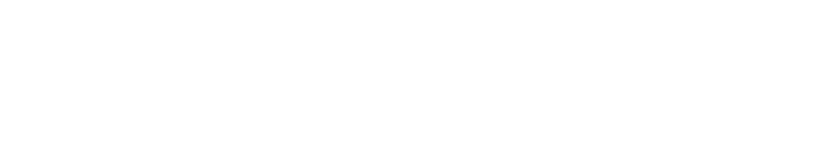
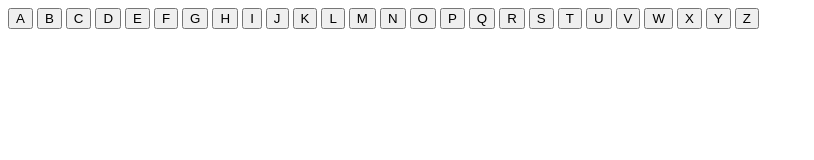
Before and after one commit to dee-davis/hangman_game, a plain HTML site: page index.html in a window 1280 px wide. Shown: the whole page, without its empty margins (0-814 px from the left). Drawn offline with Linux system fonts and the light colour scheme.

Commit message:
[1] Alphabet Buttons

```diff
--- a/index.html
+++ b/index.html
@@ -7,6 +7,33 @@
 </head>
 <body>
 
+  <button>A</button>
+  <button>B</button>
+  <button>C</button>
+  <button>D</button>
+  <button>E</button>
+  <button>F</button>
+  <button>G</button>
+  <button>H</button>
+  <button>I</button>
+  <button>J</button>
+  <button>K</button>
+  <button>L</button>
+  <button>M</button>
+  <button>N</button>
+  <button>O</button>
+  <button>P</button>
+  <button>Q</button>
+  <button>R</button>
+  <button>S</button>
+  <button>T</button>
+  <button>U</button>
+  <button>V</button>
+  <button>W</button>
+  <button>X</button>
+  <button>Y</button>
+  <button>Z</button>
+
   <script type="text/javascript" src="main.js"></script>
 </body>
 </html>
```
Also changed, not shown: 1 other file. Lines whose indentation alone changed are shown as unchanged.
